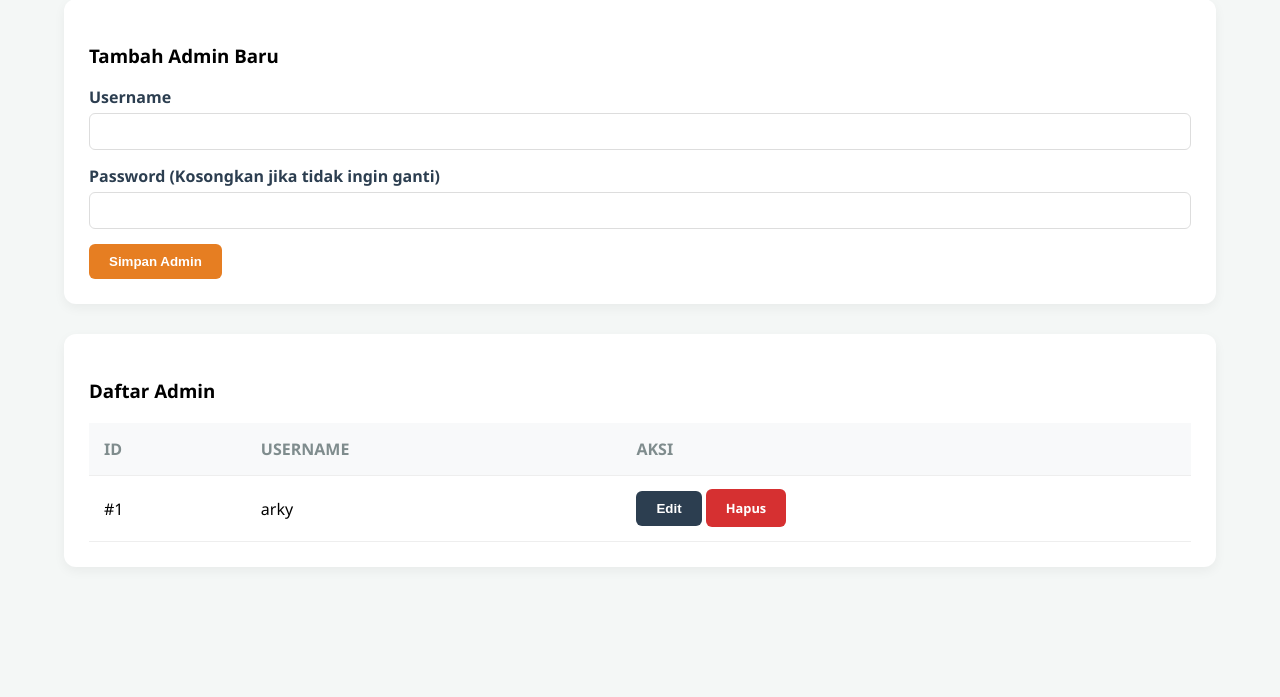
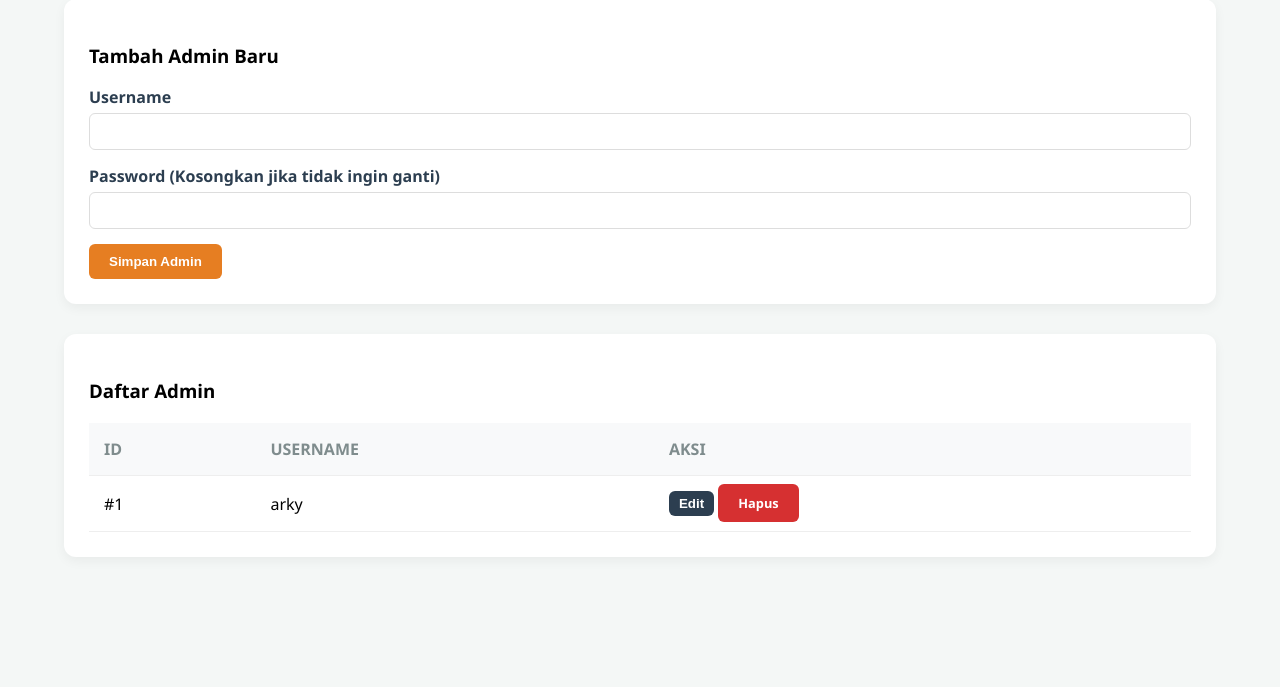
Before and after one commit to ArkyAndito04/Toko_Bangunan, a Flask app: page /admin/kelola_admin in a window 1280 px wide. Shown: the part 187-884 px from the top of the page. After the commit the page ends 754 px from the top, so only its background shows below. Run offline with Flask 3, Linux system fonts and the light colour scheme; a user stored in the database is signed in; data comes from the database, SQL or seed files in the repository; data that the repository does not hold is empty; some libraries are stand-ins or nearby versions.

Commit message:
Update kelola_admin.html

```diff
--- a/templates/kelola_admin.html
+++ b/templates/kelola_admin.html
@@ -185,11 +185,9 @@
                     {% for a in admins %}
                     <tr>
                         <td>#{{ a.id_admin }}</td>
-
                         <td>{{ a.username }}</td>
-
                         <td>
-                            <button class="btn btn-update" onclick="editAdmin('{{ a.id_admin }}', '{{ a.username }}')">Edit</button>
+                            <button class="btn btn-update" onclick="editAdmin('{{ a.id_admin }}', '{{ a.username }}')" style="padding: 5px 10px;">Edit</button>
                             <a href="javascript:void(0)" class="btn btn-danger" onclick="openConfirmModal('{{ url_for('hapus_admin', id=a.id_admin) }}')">
                                 Hapus
                             </a>
```
